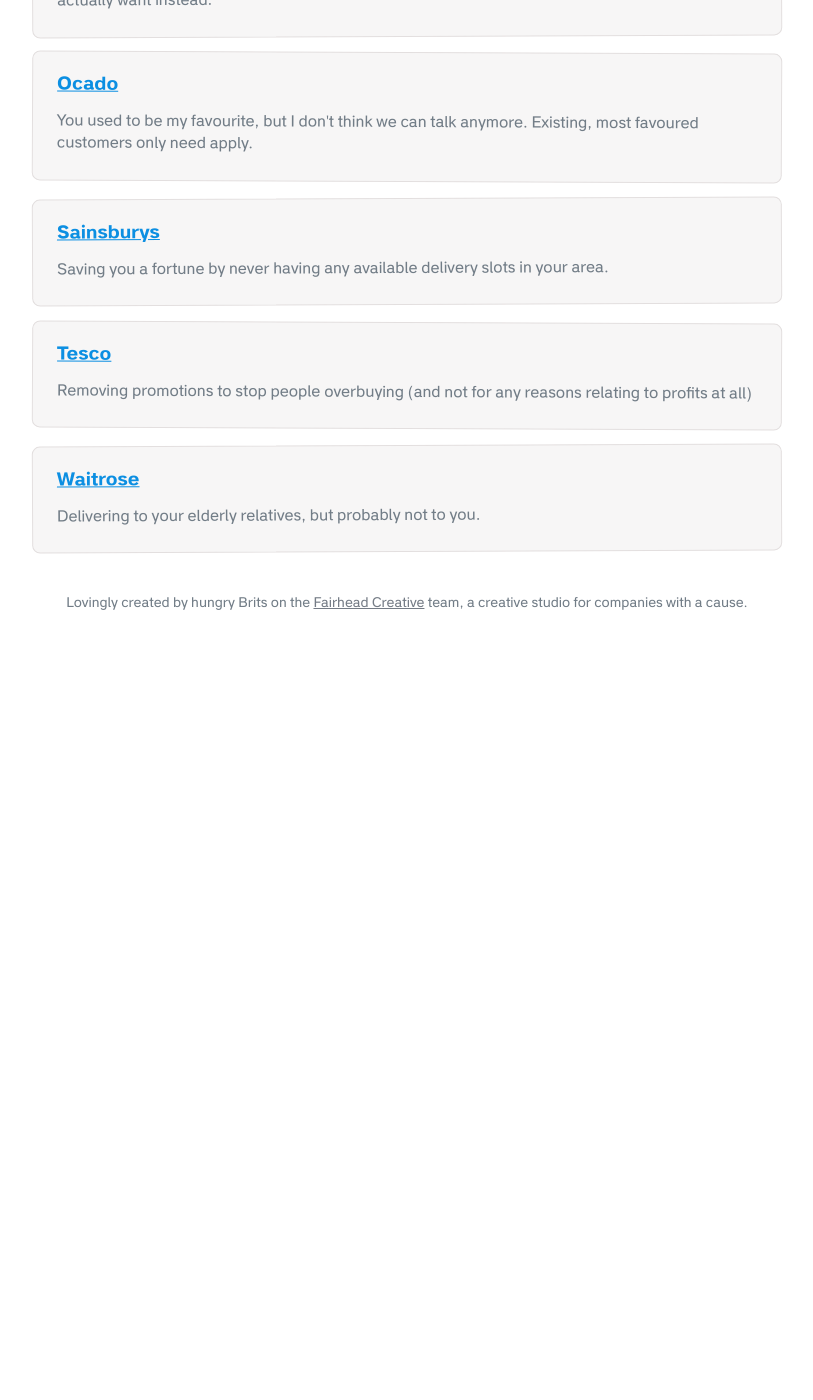
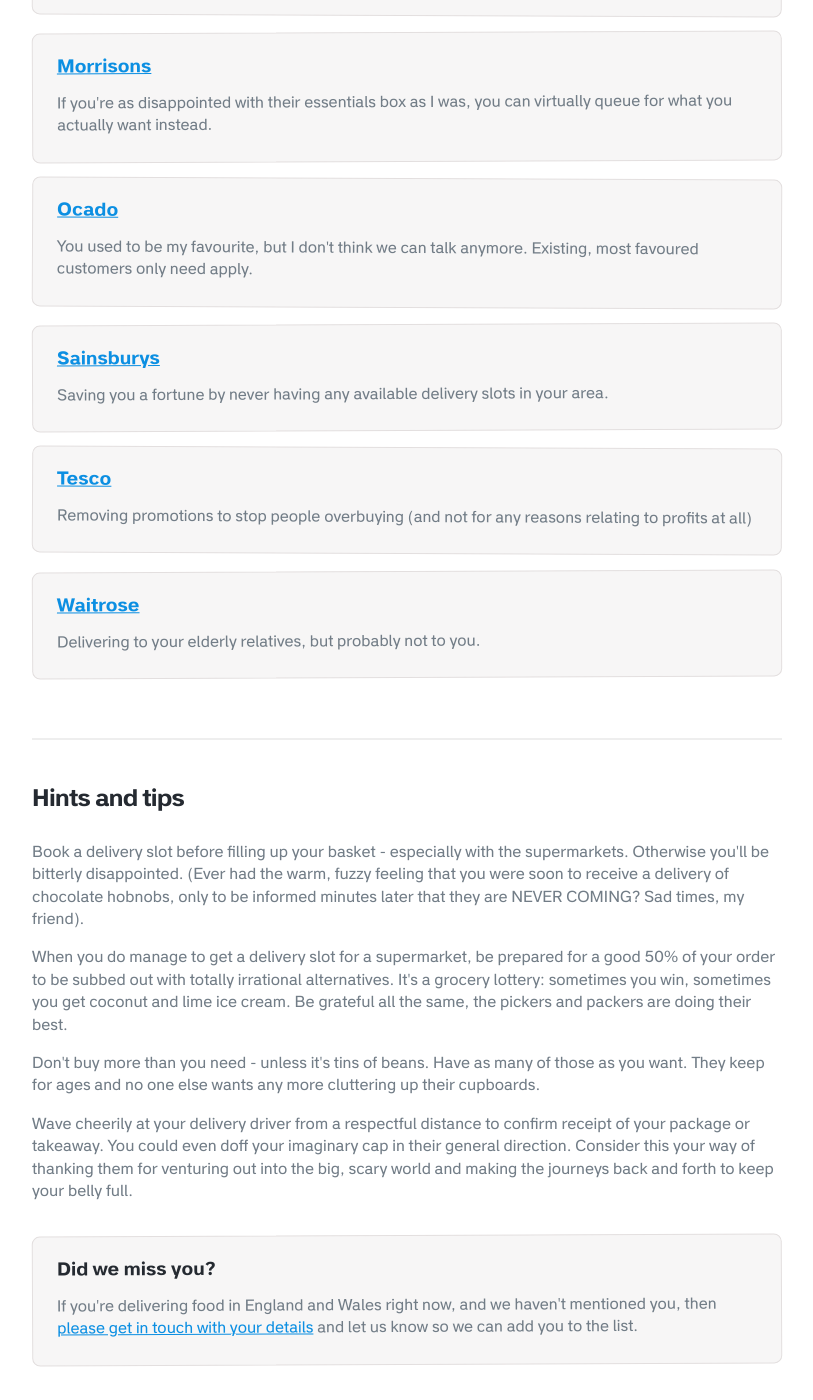
Before and after one commit to fairheadcreative/whodeliversfood, a Jekyll site: the page built from index.markdown, in a window 1280 px wide and 1400 px high, scrolled down 5212 px. Shown: the whole window, without its empty margins (233-1046 px from the left). Built offline with Jekyll 4.4.1, drawn with Linux system fonts in a browser that asks for light colours; a script that is not in the unit is left out; before the commit the page ends 5842 px from its top, so only the background shows below that; some of the changed text lies outside the part shown.

Commit message:
Add top/tail text

```diff
--- a/_layouts/layout.html
+++ b/_layouts/layout.html
@@ -19,7 +19,7 @@
 </head>
 <body>
   {{ content }}
-  <footer><p>Lovingly created by hungry Brits on the <a href="https://fairheadcreative.com" title="Creative Web Design UK">Fairhead Creative</a> team, a creative studio for companies with a cause.</p></footer>
+  <footer><p>Lovingly crafted by hungry Brits on the <a href="https://fairheadcreative.com" title="Creative Web Design UK">Fairhead Creative</a> team, a creative studio for companies with a cause.</p></footer>
   <script>
     if (window.netlifyIdentity) {
       window.netlifyIdentity.on("init", user => {
--- a/css/screen.scss
+++ b/css/screen.scss
@@ -159,10 +159,19 @@ article {
   &:nth-child(even) { transform: rotate(-0.25deg); }
 }
 
+.missed {
+  margin-top: 2em;
+}
+
 p {
   color: #727D87;
   margin-bottom: 0;
   line-height: 1.4;
+}
+
+p.detail {
+  font-size: 1em;
+  margin-top: 2.25em;
 }
 
 footer {
--- a/index.markdown
+++ b/index.markdown
@@ -7,6 +7,8 @@ title: Directory
 <header>
   <h1><span>🚚💨</span>Who Delivers Food In The UK?</h1>
   <p>Shoot. You didn't get a slot today. That's okay, try another food delivery service!</p>
+
+  <p class="detail">Thank you for being smart enough to be trying to stay at home during the global pandemic (you little wonder, you). This website is purely for your information, to help you find out where you can get food deliveries at home. To the best of our knowledge, you can get food deliveries from these companies at the moment - no guarantees though. We're just as hungry as you, and doing our best to share the options we're aware of.</p>
 </header>
 
 <h2>Recipe Boxes & Meal Delivery</h2>
@@ -68,3 +70,15 @@ title: Directory
 </article>
 {% endif %}
 {% endfor %}
+
+
+<h2>Hints and tips</h2>
+<p>Book a delivery slot before filling up your basket - especially with the supermarkets. Otherwise you'll be bitterly disappointed. (Ever had the warm, fuzzy feeling that you were soon to receive a delivery of chocolate hobnobs, only to be informed minutes later that they are NEVER COMING? Sad times, my friend).</p>
+<p>When you do manage to get a delivery slot for a supermarket, be prepared for a good 50% of your order to be subbed out with totally irrational alternatives. It's a grocery lottery: sometimes you win, sometimes you get coconut and lime ice cream. Be grateful all the same, the pickers and packers are doing their best.</p>
+<p>Don't buy more than you need - unless it's tins of beans. Have as many of those as you want. They keep for ages and no one else wants any more cluttering up their cupboards.</p>
+<p>Wave cheerily at your delivery driver from a respectful distance to confirm receipt of your package or takeaway. You could even doff your imaginary cap in their general direction. Consider this your way of thanking them for venturing out into the big, scary world and making the journeys back and forth to keep your belly full.</p>
+
+<article class="missed">
+  <h3>Did we miss you?</h3>
+  <p>If you're delivering food in England and Wales right now, and we haven't mentioned you, then <a href="mailto:hello+food@fairheadcreative.com">please get in touch with your details</a> and let us know so we can add you to the list.</p>
+</article>
```
